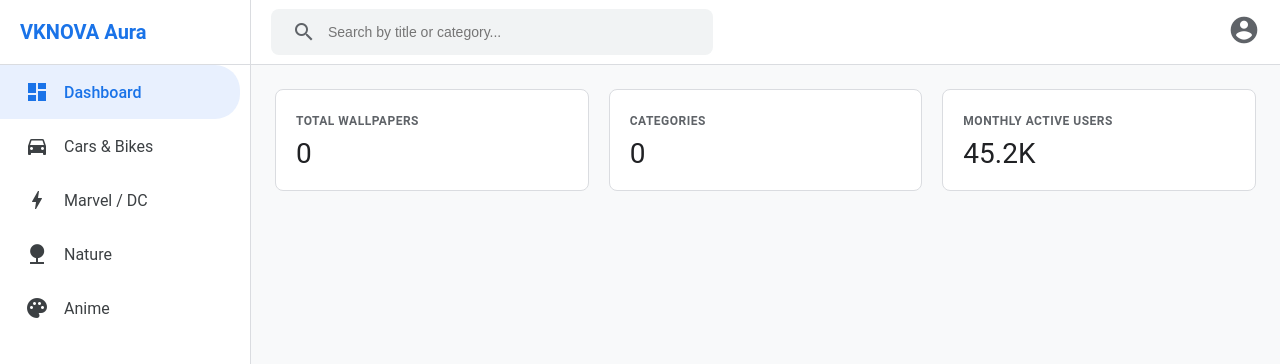
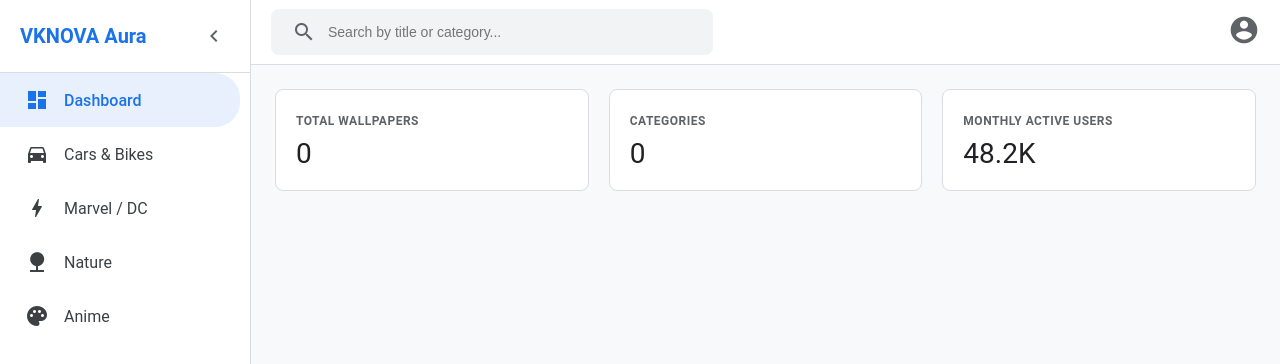
Before and after one commit to vigneshkumar8576710-crypto/wallpaper-app, a plain HTML site: page index.html in a window 1280 px wide. Shown: the top 364 px of the page. Drawn offline with Linux system fonts and the light colour scheme; no server answers.

Commit message:
Update index.html

```diff
--- a/index.html
+++ b/index.html
@@ -8,15 +8,62 @@
     <style>
         body { margin: 0; font-family: 'Roboto', sans-serif; display: flex; background: #f8f9fa; height: 100vh; overflow: hidden; }
 
-        /* Sidebar */
-        .sidebar { width: 250px; background: white; border-right: 1px solid #dadce0; display: flex; flex-direction: column; }
-        .sidebar-header { padding: 20px; font-weight: bold; font-size: 20px; color: #1a73e8; border-bottom: 1px solid #dadce0; }
-        .nav-item { padding: 15px 25px; cursor: pointer; display: flex; align-items: center; color: #3c4043; transition: 0.2s; text-decoration: none; }
+        /* --- Sidebar & Toggle Logic --- */
+        .sidebar {
+            width: 250px;
+            background: white;
+            border-right: 1px solid #dadce0;
+            display: flex;
+            flex-direction: column;
+            transition: width 0.3s cubic-bezier(0.4, 0, 0.2, 1);
+            position: relative;
+        }
+
+        /* Collapsed State */
+        .sidebar.collapsed { width: 72px; }
+        .sidebar.collapsed .sidebar-header span,
+        .sidebar.collapsed .nav-item span { display: none; }
+        .sidebar.collapsed .nav-item { padding-left: 24px; }
+        .sidebar.collapsed .sidebar-header { justify-content: center; padding: 20px 0; }
+
+        .sidebar-header {
+            padding: 20px;
+            font-weight: bold;
+            font-size: 20px;
+            color: #1a73e8;
+            border-bottom: 1px solid #dadce0;
+            display: flex;
+            align-items: center;
+            justify-content: space-between;
+            overflow: hidden;
+            white-space: nowrap;
+        }
+
+        .toggle-btn {
+            cursor: pointer;
+            color: #5f6368;
+            padding: 4px;
+            border-radius: 50%;
+            transition: 0.2s;
+        }
+        .toggle-btn:hover { background: #f1f3f4; color: #1a73e8; }
+        .sidebar.collapsed .toggle-btn { transform: rotate(180deg); }
+
+        .nav-item {
+            padding: 15px 25px;
+            cursor: pointer;
+            display: flex;
+            align-items: center;
+            color: #3c4043;
+            transition: 0.2s;
+            text-decoration: none;
+            white-space: nowrap;
+        }
         .nav-item:hover { background: #f1f3f4; }
         .nav-item.active { background: #e8f0fe; color: #1a73e8; border-radius: 0 25px 25px 0; margin-right: 10px; font-weight: 500; }
-        .nav-item i { margin-right: 15px; }
+        .nav-item i { margin-right: 15px; min-width: 24px; }
 
-        /* Main Content */
+        /* --- Main Content --- */
         .main { flex: 1; display: flex; flex-direction: column; overflow-y: auto; }
         .top-bar { height: 64px; background: white; border-bottom: 1px solid #dadce0; display: flex; align-items: center; padding: 0 20px; justify-content: space-between; position: sticky; top: 0; z-index: 100; }
         .search-box { background: #f1f3f4; border-radius: 8px; padding: 10px 20px; width: 400px; display: flex; align-items: center; border: 1px solid transparent; transition: 0.3s; }
@@ -45,13 +92,16 @@
 </head>
 <body>
 
-    <div class="sidebar">
-        <div class="sidebar-header">VKNOVA Aura</div>
-        <div class="nav-item active" onclick="filterCategory('all', this)"><i class="material-icons">dashboard</i>Dashboard</div>
-        <div class="nav-item" onclick="filterCategory('Cars', this)"><i class="material-icons">directions_car</i>Cars & Bikes</div>
-        <div class="nav-item" onclick="filterCategory('Marvel', this)"><i class="material-icons">bolt</i>Marvel / DC</div>
-        <div class="nav-item" onclick="filterCategory('Nature', this)"><i class="material-icons">nature</i>Nature</div>
-        <div class="nav-item" onclick="filterCategory('Anime', this)"><i class="material-icons">palette</i>Anime</div>
+    <div class="sidebar" id="sidebar">
+        <div class="sidebar-header">
+            <span>VKNOVA Aura</span>
+            <i class="material-icons toggle-btn" onclick="toggleSidebar()">chevron_left</i>
+        </div>
+        <div class="nav-item active" onclick="filterCategory('all', this)"><i class="material-icons">dashboard</i><span>Dashboard</span></div>
+        <div class="nav-item" onclick="filterCategory('Cars', this)"><i class="material-icons">directions_car</i><span>Cars & Bikes</span></div>
+        <div class="nav-item" onclick="filterCategory('Marvel', this)"><i class="material-icons">bolt</i><span>Marvel / DC</span></div>
+        <div class="nav-item" onclick="filterCategory('Nature', this)"><i class="material-icons">nature</i><span>Nature</span></div>
+        <div class="nav-item" onclick="filterCategory('Anime', this)"><i class="material-icons">palette</i><span>Anime</span></div>
     </div>
 
     <div class="main">
@@ -67,7 +117,7 @@
             <div class="stats-row">
                 <div class="stat-card"><strong>Total Wallpapers</strong><div id="count-total">0</div></div>
                 <div class="stat-card"><strong>Categories</strong><div id="count-cats">0</div></div>
-                <div class="stat-card"><strong>Monthly Active Users</strong><div id="count-mau">45.2K</div></div>
+                <div class="stat-card"><strong>Monthly Active Users</strong><div id="count-mau">48.2K</div></div>
             </div>
 
             <div id="empty-state">
@@ -79,12 +129,10 @@
     </div>
 
 <script type="module">
-    // 1. Import required Firebase SDKs
     import { initializeApp } from "https://www.gstatic.com/firebasejs/10.7.1/firebase-app.js";
     import { getDatabase, ref, onValue } from "https://www.gstatic.com/firebasejs/10.7.1/firebase-database.js";
     import { getAnalytics } from "https://www.gstatic.com/firebasejs/10.7.1/firebase-analytics.js";
 
-    // 2. Your specific VKNOVA Configuration
     const firebaseConfig = {
         apiKey: "AIzaSyCzuTyx-D3oug-PrWMvrtnuvalVRt1HU9I",
         authDomain: "wallpaper-d4d68.firebaseapp.com",
@@ -96,7 +144,6 @@
         measurementId: "G-4EMQNSNGKW"
     };
 
-    // 3. Initialize Firebase & Database
     const app = initializeApp(firebaseConfig);
     const db = getDatabase(app);
     const analytics = getAnalytics(app);
@@ -104,14 +151,17 @@
     let allWallpapers = [];
     let currentFilter = 'all';
 
-    // 4. Real-time Listener (The "Engine")
+    // Toggle Sidebar Function
+    window.toggleSidebar = () => {
+        document.getElementById('sidebar').classList.toggle('collapsed');
+    };
+
     const wpRef = ref(db, 'wallpapers');
     onValue(wpRef, (snapshot) => {
         const data = snapshot.val();
         allWallpapers = [];
 
         if (data) {
-            // Loop through categories (Cars, Anime, etc.)
             Object.keys(data).forEach(cat => {
                 const items = Array.isArray(data[cat]) ? data[cat] : Object.values(data[cat]);
                 items.forEach(wp => {
@@ -129,7 +179,6 @@
         executeCombinedFilter();
     });
 
-    // 5. Filter Logic (Search + Sidebar)
     window.executeCombinedFilter = () => {
         const term = document.getElementById('search-input').value.toLowerCase();
         const filtered = allWallpapers.filter(w => {
@@ -141,7 +190,6 @@
         renderGrid(filtered);
     };
 
-    // 6. UI Rendering (Grid)
     window.renderGrid = (list) => {
         const grid = document.getElementById('wallpaper-grid');
         const empty = document.getElementById('empty-state');
@@ -154,7 +202,6 @@
         empty.style.display = 'none';
 
         list.forEach(item => {
-            // Deep link triggers your Android app's wallpaper setter
             const deepLink = `vknova://apply?url=${encodeURIComponent(item.url)}`;
             grid.innerHTML += `
                 <div class="wp-card">
@@ -168,7 +215,6 @@
         });
     };
 
-    // 7. Event Handlers
     window.filterCategory = (cat, element) => {
         currentFilter = cat;
         document.querySelectorAll('.nav-item').forEach(el => el.classList.remove('active'));
```
